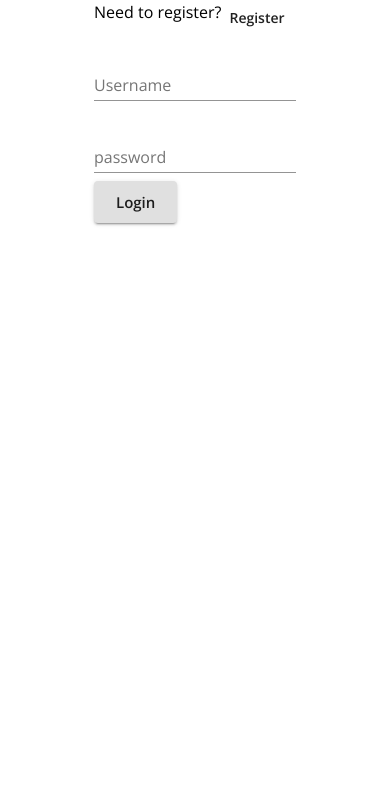
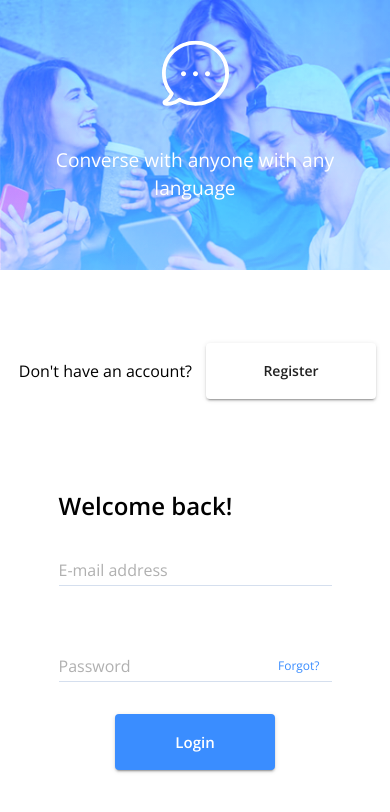
Before and after one commit to hongcheung1/messenger_live_coding, a React (Create React App) app in the folder client/: page /login in a window 390 px wide. Shown: the top 812 px of the page. Built offline with nearby package versions, Linux system fonts and the light colour scheme; no server answers.

Commit message:
add login-signup pages

```diff
--- a/client/package.json
+++ b/client/package.json
@@ -36,6 +36,7 @@
     ]
   },
   "devDependencies": {
-    "cypress": "^8.5.0"
+    "cypress": "^8.5.0",
+    "node-sass": "^4.14.0"
   }
 }
--- a/client/src/Login.js
+++ b/client/src/Login.js
@@ -8,6 +8,18 @@ import {
   FormControl,
   TextField,
 } from '@material-ui/core';
+import './Login.scss';
+
+const styles = {
+  paperContainer: {
+    backgroundImage: `url(${'bg-img.png'}), linear-gradient(180deg, #3A8DFF 0%, #86B9FF 100%)`,
+    backgroundRepeat: 'no-repeat',
+    backgroundBlendMode: 'overlay',
+    backgroundSize: 'cover',
+    opacity: 0.85,
+    position: 'relative',
+  }
+};
 
 const Login = ({ user, login }) => {
   const history = useHistory();
@@ -27,36 +39,44 @@ const Login = ({ user, login }) => {
   }, [user, history]);
 
   return (
+    <Box className="Login-Container" height="100vh" display="flex" flex="1" justifyContent="space-around">
       <Grid container justifyContent="center">
-      <Box>
-        <Grid container item>
-          <Typography>Need to register?</Typography>
-          <Link href="/register" to="/register">
-            <Button>Register</Button>
+        <Grid className="left-column width-100pc" item md={5} style={styles.paperContainer} justifyContent="center">
+          <div className="bubble-icon">
+            <img src="bubble.svg" height={66} width={67} />
+            <Typography>Converse with anyone with any language</Typography>
+          </div>
+        </Grid>
+        <Grid className="right-column" item md={7} direction="column">
+          <Box display="flex" flex="1" justifyContent="flex-end">
+            <Typography>Don't have an account?</Typography>
+            <Link className="link" href="/register" to="/register">
+              <Button variant="contained">Register</Button>
             </Link>
-        </Grid>
+          </Box>
+          <Box display="flex" flex="1" justifyContent="center" style={{ height: `calc(100% - 1em - 24px` }}>
             <form onSubmit={handleLogin}>
-          <Grid>
+              <label className="banner">Welcome back!</label>
               <Grid>
                 <FormControl margin="normal" required>
                   <TextField
-                  aria-label="username"
-                  label="Username"
+                    aria-label="email"
+                    label="E-mail address"
                     name="username"
                     type="text"
                   />
                 </FormControl>
-            </Grid>
                 <FormControl margin="normal" required>
                   <TextField
-                label="password"
+                    label="Password"
                     aria-label="password"
                     type="password"
                     name="password"
                   />
+                  <a className="forgot-password" href="#">Forgot?</a>
                 </FormControl>
-            <Grid>
-              <Button type="submit" variant="contained" size="large">
+                <Grid container justifyContent="center">
+                  <Button className="btn-submit" type="submit" variant="contained" size="large">
                     Login
                   </Button>
                 </Grid>
@@ -64,6 +84,8 @@ const Login = ({ user, login }) => {
             </form>
           </Box>
         </Grid>
+      </Grid>
+    </Box>
   );
 };
 
--- /dev/null
+++ b/client/src/Login.scss
@@ -0,0 +1,37 @@
+.Login-Container {
+  .right-column {
+    margin-top: 1em;
+    .banner {
+      font: 1.5em Open Sans;
+      font-weight: 600;
+    }
+    p.MuiTypography-root {
+      display: inline-block;
+      margin: auto 0;
+    }
+    button {
+      width: 170px;
+      height: 56px;
+      margin: 0 1em;
+      background-color: #fff;
+    }
+    form {
+      width: 70%;
+      margin: auto;
+      .btn-submit {
+        height: 56px;
+        width: 160px;
+        background-color: #3A8DFF;
+        color: #fff;
+      }
+      .forgot-password {
+        position: absolute;
+        right: 12px;
+        top: 35%;
+        font-size: 12px;
+        text-decoration: none;
+        color: #3A8DFF;
+      }
+    }
+  }
+}
--- a/client/src/Signup.js
+++ b/client/src/Signup.js
@@ -9,6 +9,18 @@ import {
   TextField,
   FormHelperText,
 } from '@material-ui/core';
+import './Signup.scss';
+
+const styles = {
+  paperContainer: {
+    backgroundImage: `url(${'bg-img.png'}), linear-gradient(180deg, #3A8DFF 0%, #86B9FF 100%)`,
+    backgroundRepeat: 'no-repeat',
+    backgroundBlendMode: 'overlay',
+    backgroundSize: 'cover',
+    opacity: 0.85,
+    position: 'relative',
+  }
+};
 
 const Signup = ({ user, register }) => {
   const history = useHistory();
@@ -36,16 +48,25 @@ const Signup = ({ user, register }) => {
   }, [user, history]);
 
   return (
+    <Box className="Signup-Container" height="100vh" display="flex" flex="1" justifyContent="space-around">
       <Grid container justifyContent="center">
-      <Box>
-        <Grid container item>
-          <Typography>Need to log in?</Typography>
-          <Link href="/login" to="/login">
-            <Button>Login</Button>
+        <Grid className="left-column width-100pc" item md={5} style={styles.paperContainer} justifyContent="center">
+          <div className="bubble-icon">
+            <img src="bubble.svg" height={66} width={67} />
+            <Typography>Converse with anyone with any language</Typography>
+          </div>
+        </Grid>
+        <Grid className="right-column" item md={7} direction="column">
+          <Box display="flex" flex="1" justifyContent="flex-end">
+            <Typography>Already have an account?</Typography>
+            <Link className="link" href="/login" to="/login">
+              <Button variant="contained">Login</Button>
             </Link>
-        </Grid>
+          </Box>
+          <Box display="flex" flex="1" justifyContent="center" style={{ height: `calc(100% - 1em - 24px` }}>
             <form onSubmit={handleRegister}>
-          <Grid>
+              <label className="banner">Create an account.</label>
+              <Grid item md={12}>
                 <Grid>
                   <FormControl>
                     <TextField
@@ -98,13 +119,17 @@ const Signup = ({ user, register }) => {
                     </FormHelperText>
                   </FormControl>
                 </Grid>
-            <Button type="submit" variant="contained" size="large">
+                <Grid className="mg-t-1" container justifyContent="center">
+                  <Button className="btn-submit" type="submit" variant="contained" size="large">
                     Create
                   </Button>
+                </Grid>
               </Grid>
             </form>
           </Box>
         </Grid>
+      </Grid >
+    </Box>
   );
 };
 
--- /dev/null
+++ b/client/src/Signup.scss
@@ -0,0 +1,29 @@
+.Signup-Container {
+  .right-column {
+    margin-top: 1em;
+    .banner {
+      font: 1.5em Open Sans;
+      font-weight: 600;
+    }
+    p.MuiTypography-root {
+      display: inline-block;
+      margin: auto 0;
+    }
+    button {
+      width: 170px;
+      height: 56px;
+      margin: 0 1em;
+      background-color: #fff;
+    }
+    form {
+      width: 70%;
+      margin: auto;
+      .btn-submit {
+        height: 56px;
+        width: 160px;
+        background-color: #3A8DFF;
+        color: #fff;
+      }
+    }
+  }
+}
--- a/client/src/index.css
+++ /dev/null
@@ -1,11 +0,0 @@
-body {
-  margin: 0;
-  font-family: -apple-system, BlinkMacSystemFont, "Segoe UI", "Roboto", "Oxygen", "Ubuntu",
-    "Cantarell", "Fira Sans", "Droid Sans", "Helvetica Neue", sans-serif;
-  -webkit-font-smoothing: antialiased;
-  -moz-osx-font-smoothing: grayscale;
-}
-
-code {
-  font-family: source-code-pro, Menlo, Monaco, Consolas, "Courier New", monospace;
-}
--- a/client/src/index.js
+++ b/client/src/index.js
@@ -1,6 +1,6 @@
 import React from "react";
 import ReactDOM from "react-dom";
-import "./index.css";
+import "./index.scss";
 import App from "./App";
 import * as serviceWorker from "./serviceWorker";
 
--- /dev/null
+++ b/client/src/index.scss
@@ -0,0 +1,76 @@
+body {
+  margin: 0;
+  font-family: Open Sans, -apple-system, BlinkMacSystemFont, "Segoe UI", "Roboto", "Oxygen", "Ubuntu",
+    "Cantarell", "Fira Sans", "Droid Sans", "Helvetica Neue", sans-serif;
+  -webkit-font-smoothing: antialiased;
+  -moz-osx-font-smoothing: grayscale;
+}
+
+code {
+  font-family: source-code-pro, Menlo, Monaco, Consolas, "Courier New", monospace;
+}
+
+.width-100pc{
+  width: 100%;
+}
+
+.mg-t-1 {
+  margin-top: 1em;
+}
+
+.link {
+  text-decoration: none;
+}
+
+.left-column {
+  mix-blend-mode: normal;
+  .bubble-icon {
+    text-align: center;
+    position: absolute;
+    top: 45%;
+    left: 50%;
+    transform: translate(-50%, -50%);
+    img {
+      display: block;
+      margin: 0 auto;
+    }
+    p.MuiTypography-root {
+      color: #fff;
+      font-size: 1.625em;
+      margin-top: 40px;
+    }
+  }
+}
+form {
+  .MuiFormControl-root {
+    width: 100%;
+    margin-bottom: 1em;
+    .MuiFormLabel-root {
+      color: #B0B0B0;
+    }
+    .MuiInput-underline:hover:not(.Mui-disabled)::before {
+      border-bottom: 2px solid #D5DFEE;
+    }
+    .MuiInput-underline::before {
+      border-bottom: 1px solid #D5DFEE;
+    }
+  }
+}
+
+@media only screen and (max-width: 768px)  {
+  .left-column {
+    max-height: 270px;
+    .bubble-icon {
+      position: relative;
+      width: 80%;
+      img {
+        display: block;
+        margin: 0 auto;
+      }
+      p.MuiTypography-root {
+        color: #fff;
+        font-size: 1.2em;
+      }
+    }
+  }
+}
```
Also changed, not shown: client/public/bg-img.png (added), client/public/bubble.svg (added). Lines whose indentation alone changed are shown as unchanged.
